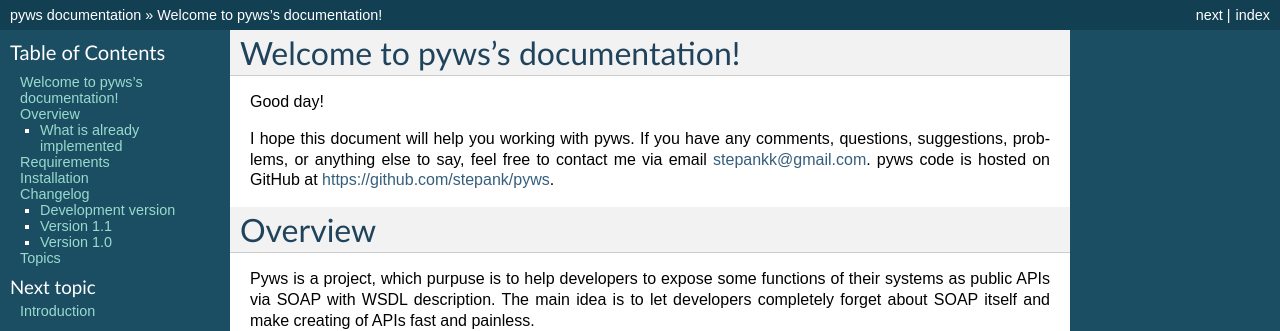
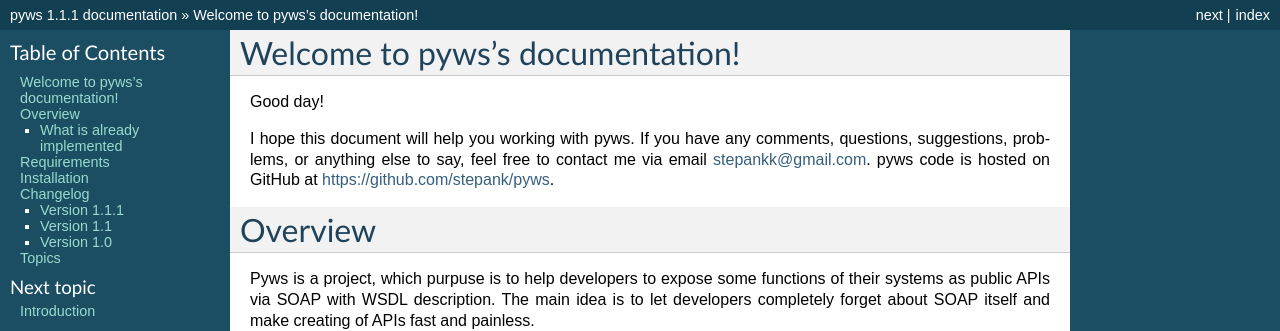
Before and after one commit to stepank/pyws, a Sphinx documentation site: the page built from docs/index.rst, in a window 1280 px wide and 900 px high. Shown: the top 331 px of the window. Built offline with Sphinx 7.4.7, drawn with Linux system fonts in a browser that asks for light colours; some of the changed text lies outside the part shown.

Commit message:
version number -> 1.1.1

```diff
--- a/CHANGELOG.rst
+++ b/CHANGELOG.rst
@@ -1,5 +1,5 @@
-Development version
--------------------
+Version 1.1.1
+-------------
 
 * fixed pyws crashing if SOAP request body does not match the required schema,
 issue #16,
--- a/docs/index.rst
+++ b/docs/index.rst
@@ -96,8 +96,8 @@
 =========
 
 
-Development version
--------------------
+Version 1.1.1
+-------------
 
 * fixed pyws crashing if SOAP request body does not match the required schema,
   issue #16,
--- a/src/pyws/__init__.py
+++ b/src/pyws/__init__.py
@@ -1 +1 @@
-VERSION = 'dev'
+VERSION = '1.1.1'
```
